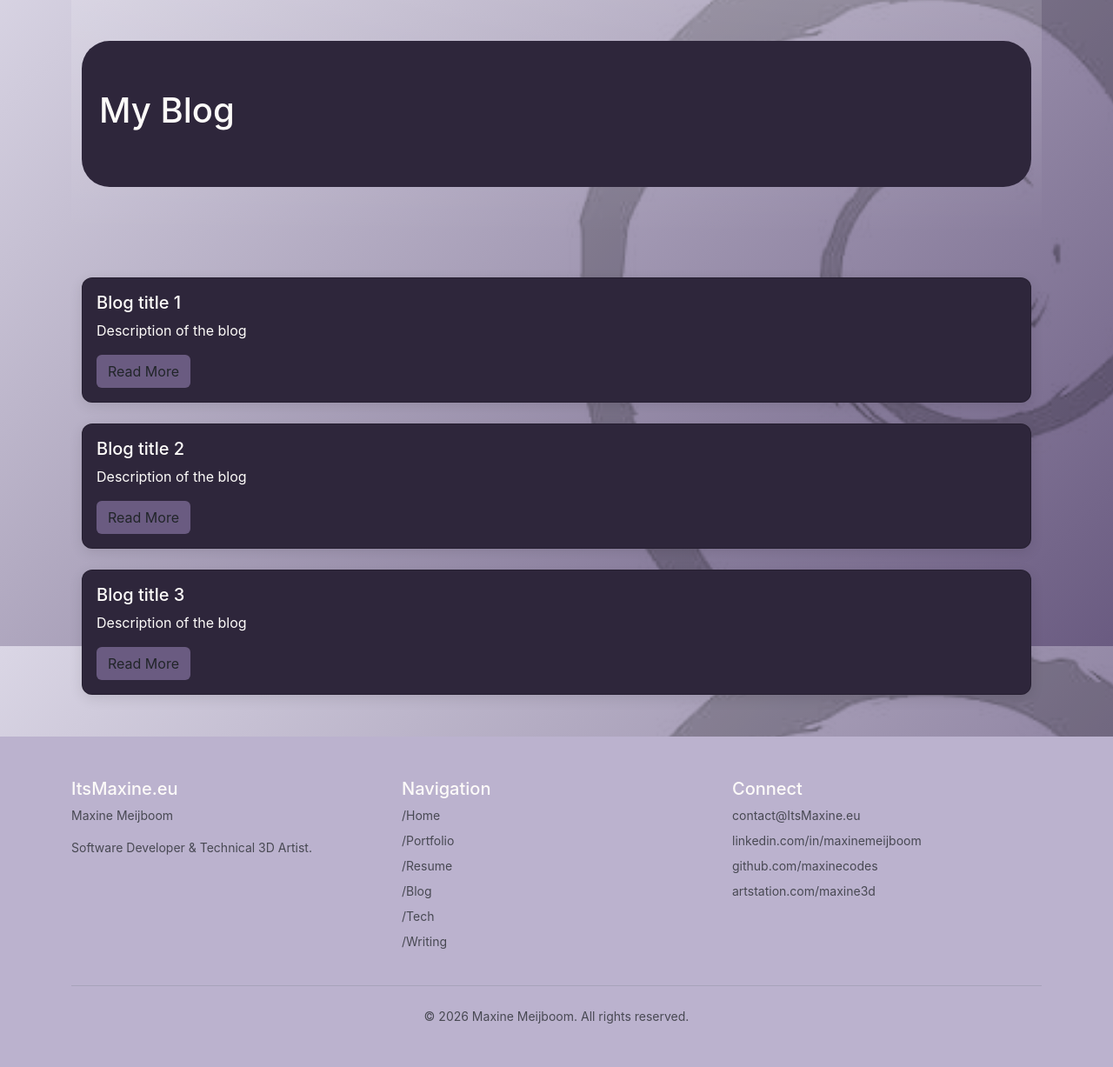
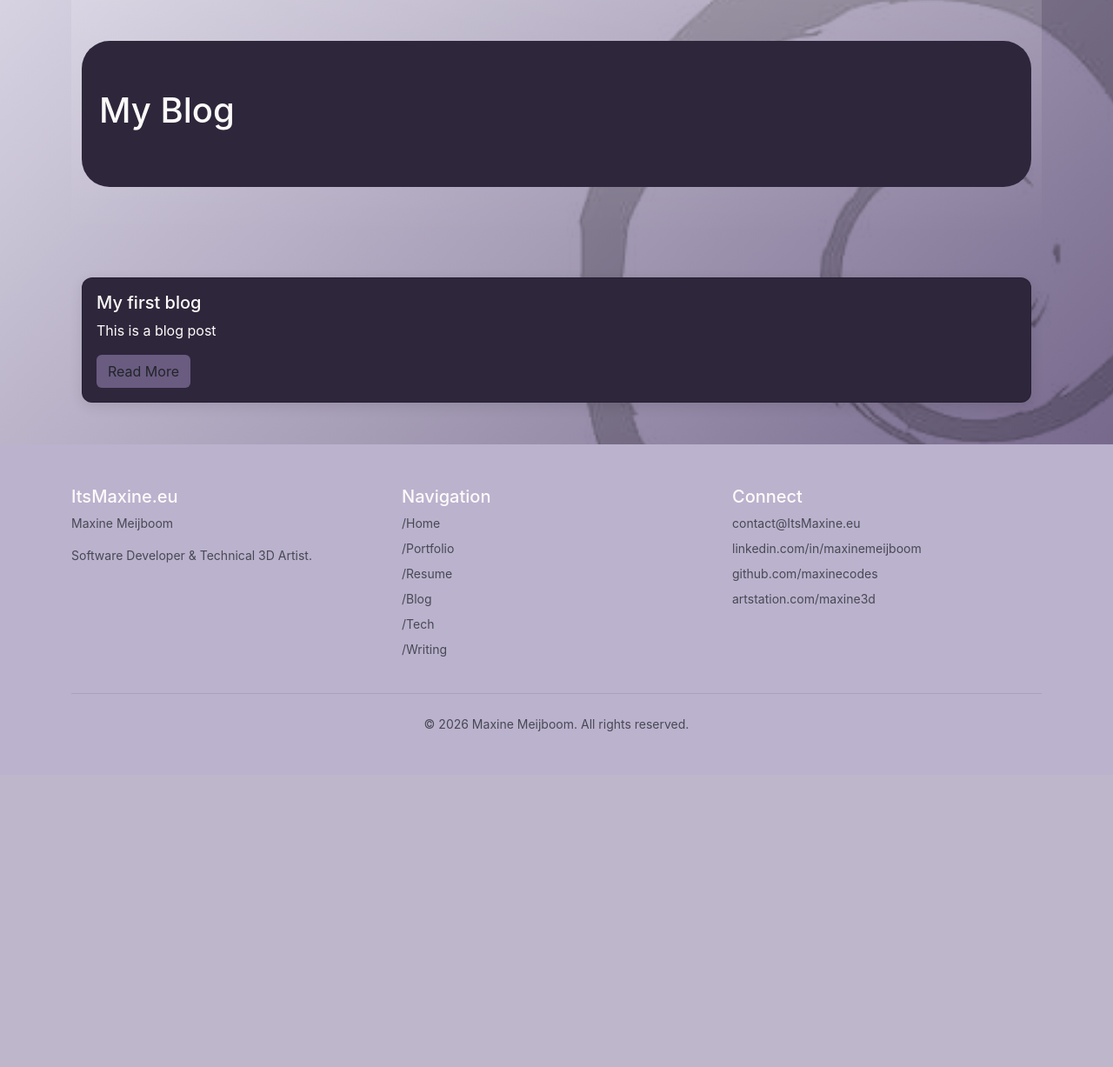
Before and after one commit to MaxineCodes/portfolio_website, a Flask app: page /blog in a window 1280 px wide. Shown: the part 57-1284 px from the top of the page at 87% size. After the commit the page ends 898 px from the top, so only its background shows below. Run offline with Flask 3, Linux system fonts and the light colour scheme.

Commit message:
add 10 most recent blog posts to blog page dynamically

```diff
--- a/app.py
+++ b/app.py
@@ -22,8 +22,6 @@ db = SQLAlchemy(app)
 def index(): return render_template("index.html")
 @app.route("/portfolio")
 def portfolio(): return render_template("portfolio.html")
-@app.route("/blog")
-def blog(): return render_template("blog.html")
 @app.route("/resume")
 def resume(): return render_template("resume.html")
 @app.route("/contact")
@@ -34,6 +32,11 @@ def tech(): return render_template("tech.html")
 def writing(): return render_template("writing.html")
 
 # DYNAMIC routing
+@app.route('/blog')
+def blog():
+    recent_blogs = BlogPost.query.order_by(BlogPost.date.desc()).limit(10).all()
+    print(recent_blogs)
+    return render_template('blog.html', blogs=recent_blogs)
 @app.route('/blog/<int:blog_id>')
 def blog_post(blog_id):
     blog = BlogPost.query.get_or_404(blog_id)
--- a/templates/blog.html
+++ b/templates/blog.html
@@ -17,35 +17,16 @@
 
 <!-- Blog Posts List -->
 <section class="container mb-5">
-
     <div class="d-flex flex-column gap-4">
-    <!-- Blog Post 1 -->
-    <div class="card h-100 bg-dark text-light" >
+    {% for blog_post in blogs %}
+    <div class="card h-100 bg-dark text-light">
         <div class="card-body">
-            <h5 class="card-title">Blog title 1</h5>
-            <p class="card-text">Description of the blog</p>
-            <a href="#" class="btn bg-custom">Read More</a>
+            <h5 class="card-title">{{ blog_post.title }}</h5>
+            <p class="card-text">{{ blog_post.description }}</p>
+            <a href="/blog/{{ blog_post.id }}" class="btn bg-custom">Read More</a>
         </div>
     </div>
-
-    <!-- Blog Post 2 -->
-    <div class="card h-100 bg-dark text-light" >
-        <div class="card-body">
-            <h5 class="card-title">Blog title 2</h5>
-            <p class="card-text">Description of the blog</p>
-            <a href="#" class="btn bg-custom">Read More</a>
-        </div>
-    </div>
-
-    <!-- Blog Post 3 -->
-    <div class="card h-100 bg-dark text-light" >
-        <div class="card-body">
-            <h5 class="card-title">Blog title 3</h5>
-            <p class="card-text">Description of the blog</p>
-            <a href="#" class="btn bg-custom">Read More</a>
-        </div>
-    </div>
-
+    {% endfor %}
     </div>
 </section>
 {% endblock %}
```
Also changed, not shown: data.sqlite.
